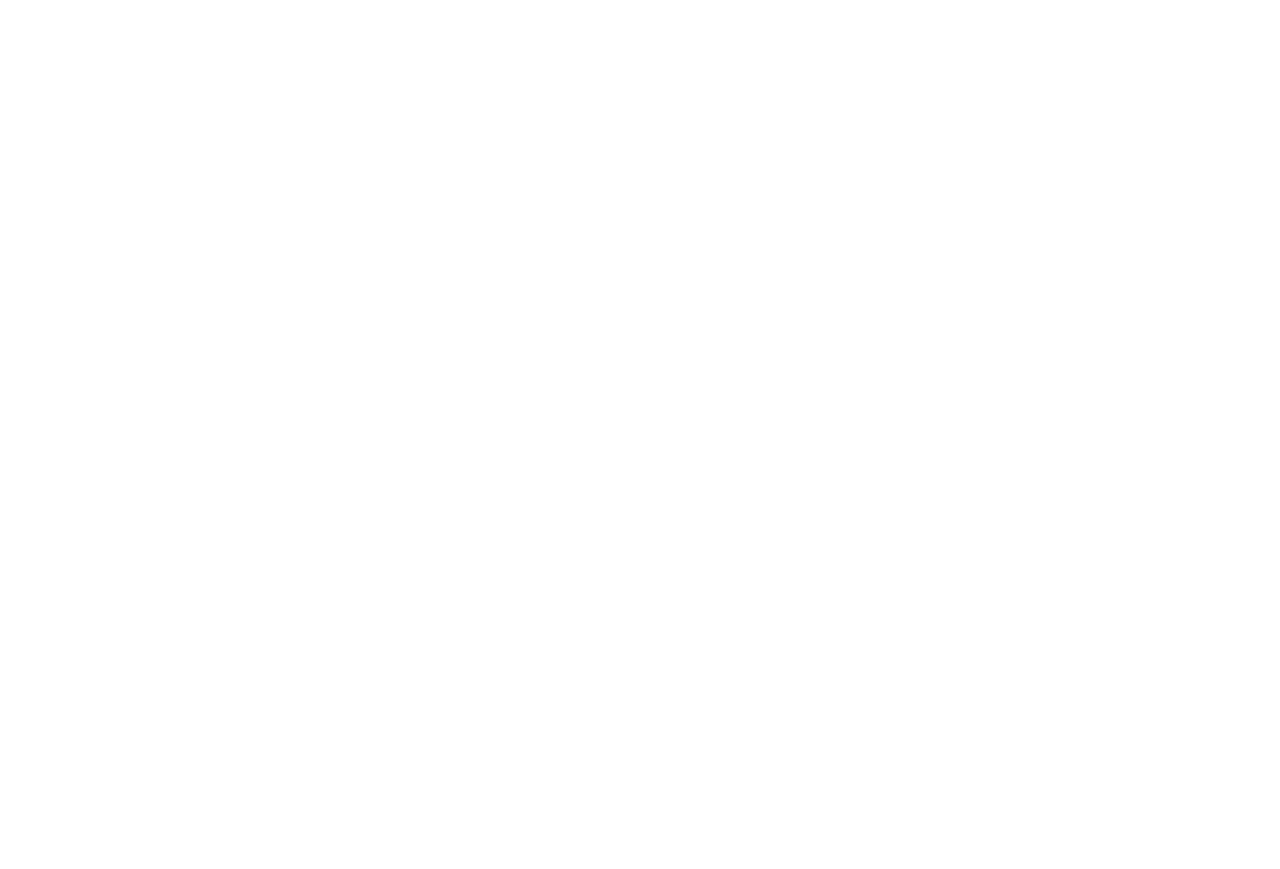
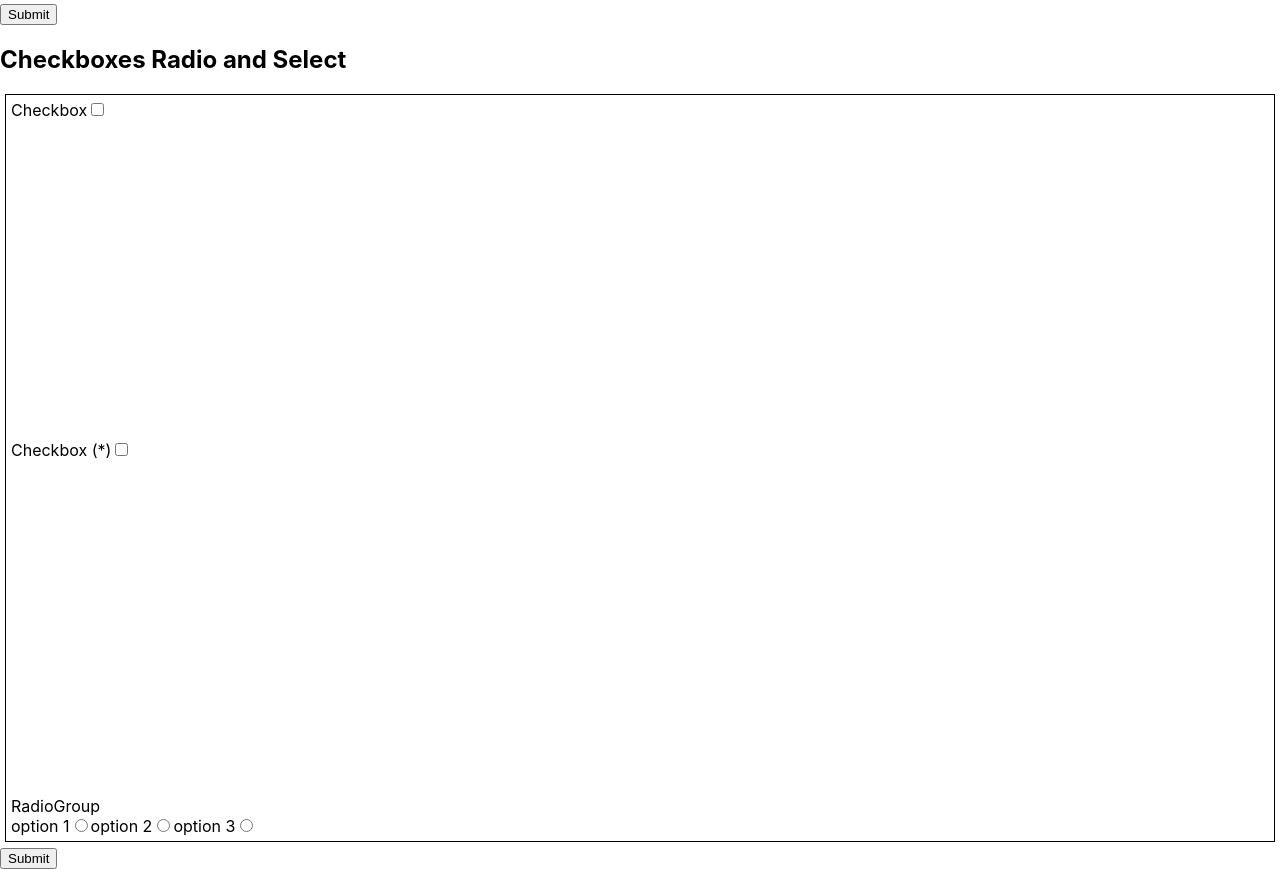
Before and after one commit to JuanRGil/hoc-provider, a React (Create React App) app: page / in a window 1280 px wide. Shown: the part 2215-3084 px from the top of the page. Before the commit the page ends 2004 px from the top, so only its background shows below. Built offline with nearby package versions, Linux system fonts and the light colour scheme.

Commit message:
WIP pending issue generic types in hoc

```diff
--- a/package.json
+++ b/package.json
@@ -10,6 +10,7 @@
     "@types/node": "^16.11.27",
     "@types/react": "^18.0.6",
     "@types/react-dom": "^18.0.2",
+    "prop-types": "^15.8.1",
     "react": "^18.0.0",
     "react-dom": "^18.0.0",
     "react-router-dom": "^6.3.0",
--- a/src/App.tsx
+++ b/src/App.tsx
@@ -6,14 +6,20 @@ import {
   containsA, containsB, containsC, containsD,
 } from './utils/validators';
 import SubmitButton from './components/form-components/SubmitButton/SubmitButton';
-import PhoneInput from './components/form-components/PhoneInput/PhoneInput';
-import CheckBox from './components/form-components/CheckBox/CheckBox';
+import PhoneInput from './components/form-components/Input/PhoneInput/PhoneInput';
+import CheckBox from './components/form-components/Input/CheckBox/CheckBox';
 import Paper from './components/this-app-components/Paper/Paper';
+import { isRequiredValidator } from './utils/intrinsicValidators';
+import RadioGroup from './components/form-components/Input/RadioGroup/RadioGroup';
 
 function App() {
   const ValidateWithAllMessages = withValidators(Input, [containsA, containsB], { validateOn: 'both', showMessagePolicy: 'all' });
   const ValidateWithoutMessages = withValidators(Input, [containsD, containsA, containsB, containsC], { validateOn: 'onBlur', showMessagePolicy: 'all' });
   const ValidateWithFirstMessage = withValidators(Input, [containsD, containsA, containsB, containsC], { validateOn: 'onBlur', showMessagePolicy: 'first' });
+  const InputDni = withValidators(Input, [{ isValid: (value) => !value || /^[0-9]{8,8}[A-Za-z]$/.test(value), message: 'invalid dni' }]);
+  const InputDniWithÑ = withValidators(Input, [{ ...isRequiredValidator, message: 'my custom required message' }]);
+  const ReqCheck = withValidators(CheckBox, []);
+  // const ReqRadio = withValidators(RadioGroup, [isRequiredValidator]);
 
   const handleOnChange = (e: any, value: any) => {
     console.log({ value });
@@ -26,16 +32,29 @@ function App() {
     <div>
       <FormValidationProvider className="form-provider" contextName="form-text-inputs">
         <Paper title="Several Inputs">
-          <ValidateWithAllMessages label="With All Errors (*)" name="allMsgs" required minLength={4} maxLength={4} onBlur={handleOnBlur} onChange={handleOnChange} />
+          <ValidateWithAllMessages label="With All Errors (*)" name="allMsgs" required minLength={4} onBlur={handleOnBlur} onChange={handleOnChange} />
           <ValidateWithFirstMessage label="With One Error (*)" name="firstMsgs" required onBlur={handleOnBlur} onChange={handleOnChange} />
           <ValidateWithoutMessages label="With No Errors" name="noMsgs" onBlur={handleOnBlur} onChange={handleOnChange} />
           <PhoneInput label="Telefono" name="phoneNumber" onBlur={handleOnBlur} onChange={handleOnChange} />
+          <InputDni label="DNI: " required name="dni" onBlur={handleOnBlur} />
+          <InputDniWithÑ label="DNI: " name="cuistom-required" onBlur={handleOnBlur} />
         </Paper>
         <SubmitButton />
       </FormValidationProvider>
       <FormValidationProvider className="form-provider" contextName="form-checkbox-radio-select">
         <Paper title="Checkboxes Radio and Select">
-          <CheckBox label="Checkbox (*)" name="mycheck" onBlur={handleOnBlur} />
+          <CheckBox label="Checkbox" name="mycheck" onBlur={handleOnBlur} />
+          <ReqCheck label="Checkbox (*)" required name="mycheck-req" onBlur={handleOnBlur} />
+          <RadioGroup
+            label="RadioGroup"
+            name="radio-group"
+            radioOptions={[
+              { id: '1', label: 'option 1', value: { a: 'whatever1', b: 'hello1' } },
+              { id: '2', label: 'option 2', value: { a: 'whatever2', b: 'hello2' } },
+              { id: '3', label: 'option 3', value: { a: 'whatever3', b: 'hello3' } },
+            ]}
+            onChange={handleOnChange}
+          />
         </Paper>
         <SubmitButton />
       </FormValidationProvider>
--- a/src/components/form-components/CheckBox/CheckBox.tsx
+++ /dev/null
@@ -1,17 +0,0 @@
-import withValidators from '../../../hoc/withValidators';
-import { InputProps } from '../../../types/common';
-import { isRequiredValidator } from '../../../utils/intrinsicValidators';
-import Input from '../Input/Input';
-
-function CheckBox(props: InputProps) : any {
-  const handleOnBlur = (e: any) => {
-    if (props.onBlur) {
-      props.onBlur(e, e.target.checked);
-    }
-  };
-  return (
-    <Input {...props} type="checkbox" onBlur={handleOnBlur} />
-  );
-}
-
-export default withValidators(CheckBox, [{ ...isRequiredValidator, message: 'Custom validator message' }]);
--- /dev/null
+++ b/src/components/form-components/Input/CheckBox/CheckBox.tsx
@@ -0,0 +1,15 @@
+import { InputProps } from '../../../../types/common';
+import Input from '../Input';
+
+function CheckBox(props: InputProps) : any {
+  const handleOnBlur = (e: any) => {
+    if (props.onBlur) {
+      props.onBlur(e, e.target.checked);
+    }
+  };
+  return (
+    <Input {...props} type="checkbox" onBlur={handleOnBlur} />
+  );
+}
+
+export default CheckBox;
--- /dev/null
+++ b/src/components/form-components/Input/PhoneInput/PhoneInput.tsx
@@ -0,0 +1,15 @@
+import { InputProps } from '../../../../types/common';
+import Input from '../Input';
+
+function PhoneInput(props: InputProps) : any {
+  const handleOnBlur = (e: any) => {
+    if (props.onBlur) {
+      props.onBlur(e);
+    }
+  };
+  return (
+    <Input {...props} type="tel" onBlur={handleOnBlur} />
+  );
+}
+
+export default PhoneInput;
--- /dev/null
+++ b/src/components/form-components/Input/RadioGroup/RadioElement.tsx
@@ -0,0 +1,23 @@
+import PropTypes from 'prop-types';
+import { InputProps } from '../../../../types/common';
+import Input from '../Input';
+
+function RadioElement(props: InputProps) : any {
+  const handleOnBlur = (e: any) => {
+    if (props.onBlur) {
+      props.onBlur(e);
+    }
+  };
+  return (
+    <Input {...props} type="radio" onBlur={handleOnBlur} />
+  );
+}
+RadioElement.propTypes = {
+  label: PropTypes.string.isRequired,
+  name: PropTypes.string.isRequired,
+  value: PropTypes.oneOfType([PropTypes.string, PropTypes.number]).isRequired,
+  onChange: PropTypes.func.isRequired,
+  checked: PropTypes.bool.isRequired,
+};
+
+export default RadioElement;
--- /dev/null
+++ b/src/components/form-components/Input/RadioGroup/RadioGroup.tsx
@@ -0,0 +1,73 @@
+import PropTypes from 'prop-types';
+import { useState } from 'react';
+import { InputProps } from '../../../../types/common';
+import RadioElement from './RadioElement';
+import RadioOption from './types/RadioOption';
+
+function RadioGroup(
+  props: InputProps
+    & {defaultRadioOption : RadioOption, radioOptions : RadioOption[]},
+) : any {
+  const [
+    selectedOption,
+    setSelectedOption,
+  ] = useState<RadioOption | undefined>(props.defaultRadioOption);
+  const handleOnBlur = (e: any) => {
+    if (props.onBlur) {
+      props.onBlur(e);
+    }
+  };
+  const handleOnChange = (e: any) => {
+    const { radioOptions } = props;
+    const { value } = e.target;
+    const selectedRadioOption = radioOptions.find((option) => option.id === value);
+    setSelectedOption(selectedRadioOption);
+    if (props.onChange) {
+      props.onChange(e, selectedRadioOption);
+    }
+  };
+  const { label, name, radioOptions } = props;
+  return (
+    <div className="radio-group" onBlur={handleOnBlur}>
+      <label>
+        {label}
+        <div className="radio-options">
+          {radioOptions.map((radioOption) => (
+            <RadioElement
+              key={radioOption.label}
+              name={name}
+              label={radioOption.label}
+              value={radioOption.id}
+              checked={selectedOption ? radioOption.id === selectedOption.id : false}
+              onChange={handleOnChange}
+            />
+          ))}
+        </div>
+      </label>
+
+    </div>
+  );
+}
+// {id: number | string, label: string, value: unknown};
+RadioGroup.propTypes = {
+  label: PropTypes.string.isRequired,
+  name: PropTypes.string.isRequired,
+  defaultRadioOption: PropTypes.shape({
+    id: PropTypes.string.isRequired,
+    label: PropTypes.string.isRequired,
+    // eslint-disable-next-line react/forbid-prop-types
+    value: PropTypes.any.isRequired,
+  }),
+  radioOptions: PropTypes.arrayOf(PropTypes.shape({
+    id: PropTypes.string.isRequired,
+    label: PropTypes.string.isRequired,
+    // eslint-disable-next-line react/forbid-prop-types
+    value: PropTypes.any.isRequired,
+  })).isRequired,
+
+};
+RadioGroup.defaultProps = {
+  defaultRadioOption: undefined,
+};
+
+export default RadioGroup;
--- /dev/null
+++ b/src/components/form-components/Input/RadioGroup/types/RadioOption.ts
@@ -0,0 +1,2 @@
+type RadioOption = {id: string, label: string, value: unknown};
+export default RadioOption;
--- a/src/components/form-components/PhoneInput/PhoneInput.tsx
+++ /dev/null
@@ -1,17 +0,0 @@
-import withValidators from '../../../hoc/withValidators';
-import { InputProps } from '../../../types/common';
-import { phoneValidator } from '../../../utils/validators';
-import Input from '../Input/Input';
-
-function PhoneInput(props: InputProps) : any {
-  const handleOnBlur = (e: any) => {
-    if (props.onBlur) {
-      props.onBlur(e);
-    }
-  };
-  return (
-    <Input {...props} type="tel" onBlur={handleOnBlur} />
-  );
-}
-
-export default withValidators(PhoneInput, [phoneValidator]);
```
Also changed, not shown: src/types/common.ts (+7 -3 lines).
